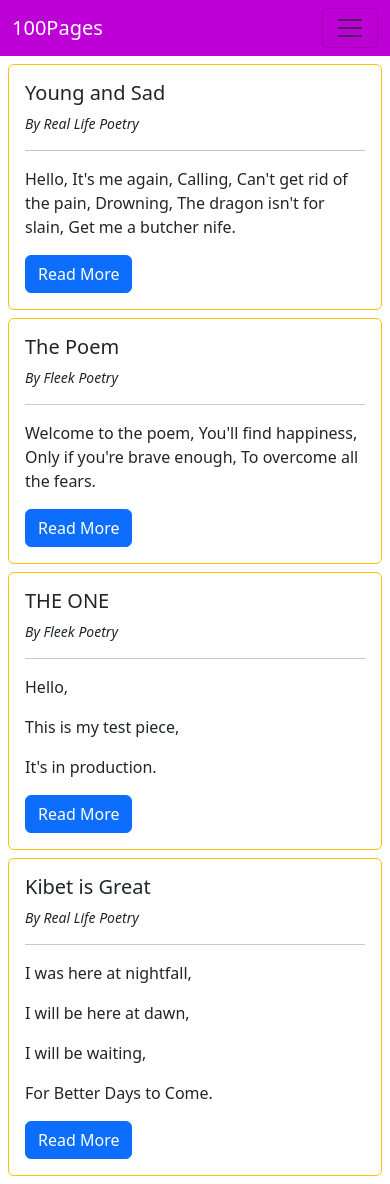
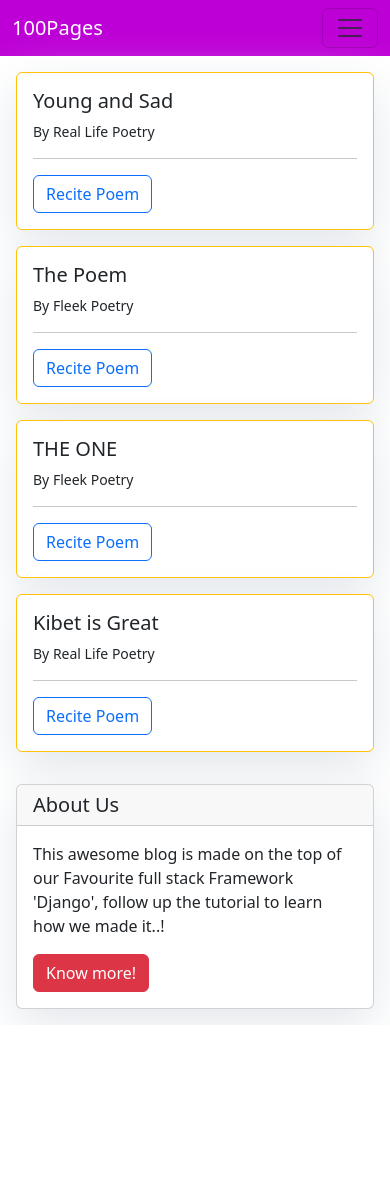
Before and after one commit to Kiprotich-Code/100Pages, a Django app: page /blog/posts/ in a window 390 px wide. After the commit the page ends 1025 px from the top, so only its background shows below. Run offline with Django 4.2, Linux system fonts and the light colour scheme; data comes from the database, SQL or seed files in the repository.

Commit message:
Fix - Post Detail

```diff
--- a/main/templates/blog/posts.html
+++ b/main/templates/blog/posts.html
@@ -3,18 +3,21 @@
 
 {% block content %}
 {% if posts %}
+<div class="row">
+<div class="col-md-8">
 {% for post in posts %}
-<div class="card col-md-8 mx-md-5 my-md-2 m-2 border-warning">
+<div class="card m-3 border-warning">
     <!-- <img src="{% static 'images/img.jpeg'%}" class="card-img-top" alt="image" style="height: 200px; margin: 5px auto;"> -->
     <div class="card-body">
       <h5 class="card-title">{{post.title}} </h5>
-      <p class="small fst-italic">By {{post.author}} </p>
+      <p class="small fw-lighter">By {{post.author}} </p>
       <hr>
-      <p class="card-text">{{post.post | safe}}</p>
-      <a href="{% url 'post_detail' post.id%}" class="btn btn-primary">Read More</a>
+      <a href="{% url 'post_detail' post.id%}" class="btn btn-outline-primary">Recite Poem</a>
     </div>
   </div>
 {% endfor %}
+</div>
+{% block sidebar %} {% include './sidebar.html' %} {% endblock sidebar %}
 
 {% else %}
 <h3>Posts not available</h3>
--- /dev/null
+++ b/main/templates/blog/sidebar.html
@@ -0,0 +1,22 @@
+{% block sidebar %}
+
+<style>
+        .card{
+            box-shadow: 0 16px 48px #E3E7EB;
+        }
+
+</style>
+
+<!-- Sidebar Widgets Column -->
+<div class="col-md-4 float-right ">
+<div class="card m-3">
+        <h5 class="card-header">About Us</h5>
+    <div class="card-body">
+        <p class="card-text"> This awesome blog is made on the top of our Favourite full stack Framework 'Django', follow up the tutorial to learn how we made it..!</p>
+        <a href="#"
+           class="btn btn-danger">Know more!</a>
+    </div>
+</div>
+</div>
+
+{% endblock sidebar %}
--- a/main/templates/index.html
+++ b/main/templates/index.html
@@ -16,10 +16,10 @@
       <div class="collapse navbar-collapse" id="navbarSupportedContent">
         <ul class="navbar-nav me-auto mb-2 mb-lg-0">
           <li class="nav-item">
-            <a class="nav-link text-white active" aria-current="page" href="#">Home</a>
+            <a class="nav-link text-white active" aria-current="page" href="{% url 'home'%}">Home</a>
           </li>
           <li class="nav-item">
-            <a class="nav-link text-white"  href="#">About</a>
+            <a class="nav-link text-white"  href="{% url 'posts'%}">Posts</a>
           </li>
           <li class="nav-item dropdown">
             <a class="nav-link text-white dropdown-toggle" href="#" role="button" data-bs-toggle="dropdown" aria-expanded="false">
```
Also changed, not shown: main/templates/blog/post_detail.html (+11 -9 lines).
